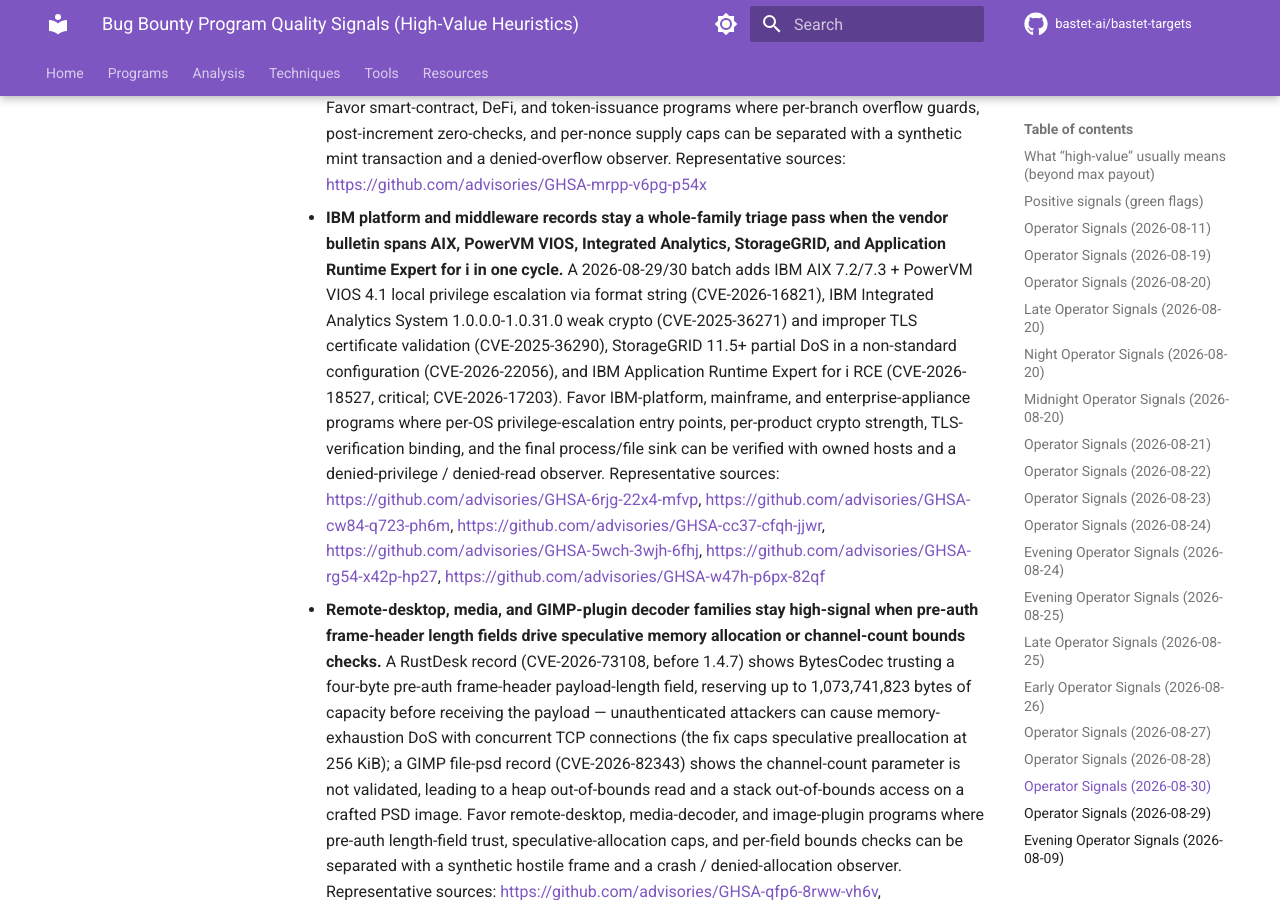
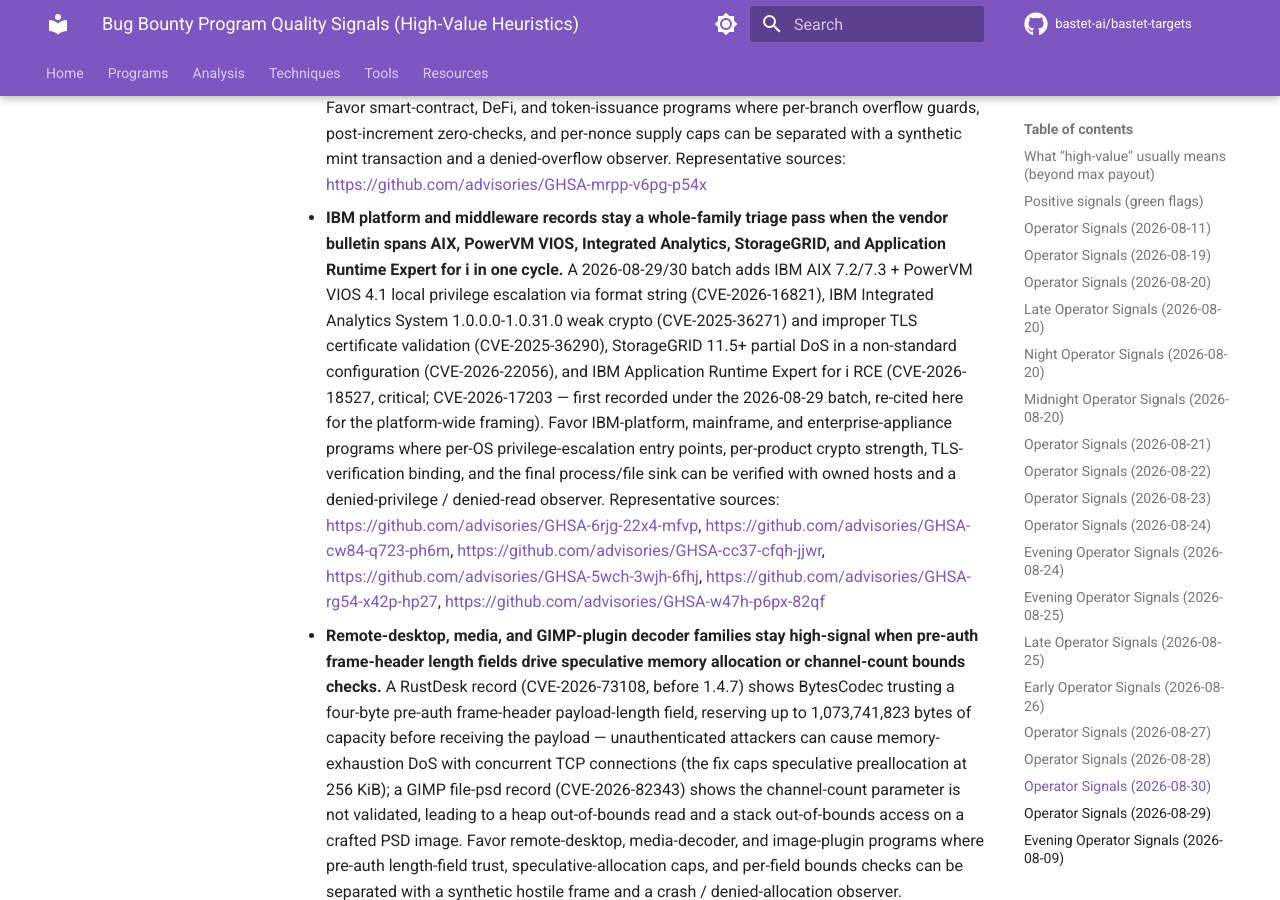
Before and after one commit to bastet-ai/bastet-targets, an MkDocs documentation site: the page built from docs/program-quality-signals.md, in a window 1280 px wide and 900 px high, scrolled down 42895 px. Built offline with MkDocs 1.6.1 and Material for MkDocs 9.7.7, drawn with Linux system fonts in a browser that asks for light colours; comment, search, counter and statistics services are not loaded.

Commit message:
Clarify IBM ARE-for-i records (CVE-2026-18527/17203) already first-recorded in 08-29 batch

```diff
--- a/docs/program-quality-signals.md
+++ b/docs/program-quality-signals.md
@@ -226,7 +226,7 @@
 - **AI-assistant and developer-CLI outbound-URL validators are a hostname-canonicalization family when the allow-list check runs on the raw string before host-name normalization.** A Gitingest record (CVE-2026-82289, through 0.3.1) shows `_validate_host` accepting any host with a `git.`, `gitlab.`, or `github.` prefix regardless of known-hosts list membership, so attacker-controlled URLs with arbitrary hostnames trigger outbound connections and disclose a GitHub personal access token via HTTP basic credentials. Favor AI-assistant, code-ingest, and developer-CLI programs where raw-string prefix match versus post-parse host canonicalization, credential attachment on outbound hops, and the final connected peer can be separated with a synthetic git-like hostname and a denied-credential observer. Representative sources: https://github.com/advisories/GHSA-mvv9-5ggf-37rj
 - **CORS reflection plus `credentials: 'include'` is a durable authenticated-cross-origin family when the server reflects `Origin` rather than comparing against an allow-list.** A HeyForm record (CVE-2026-82291, before 3.0.0-rc.8) reflects the request `Origin` header in CORS responses while allowing credentials, letting a malicious page visited by a logged-in user execute authenticated GraphQL queries to read workspaces, projects, forms, submissions, and respondent data or modify account settings; a Chainlit record (CVE-2026-82290, through 2.12.0) adds an IDOR on feedback-record PUT/DELETE that lets any authenticated user delete or modify other users' model-evaluation ratings. Favor SaaS-form-builder, AI-feedback, and GraphQL-workspace programs where CORS origin reflection versus allow-list comparison, per-record ownership binding, and the final mutation / query decision can be separated with two synthetic users and a denied-observation observer. Representative sources: https://github.com/advisories/GHSA-69g7-vm8m-997r, https://github.com/advisories/GHSA-4hhp-mjp7-37r2
 - **Smart-contract and DeFi mint paths are an overflow-boundary family when a single arithmetic guard is missing on one branch of a two-branch mint function.** A klever-go SFT add-quantity record (CVE-2026-55764) shows the SFT path does `meta.Circulation += amount` with no overflow guard, then checks `if meta.Circulation > meta.MaxSupply && meta.MaxSupply != 0`; when `amount` overflows `int64` and wraps negative, `negative > MaxSupply` is false and the cap check passes, allowing a nonce with a finite `MaxSupply` (e.g. 1000) to be minted to ~`MaxInt64` tokens in one transaction — the fungible mint path is *not* vulnerable because it has a post-increment `MintedValue <= 0` guard the SFT path lacks. Favor smart-contract, DeFi, and token-issuance programs where per-branch overflow guards, post-increment zero-checks, and per-nonce supply caps can be separated with a synthetic mint transaction and a denied-overflow observer. Representative sources: https://github.com/advisories/GHSA-mrpp-v6pg-p54x
-- **IBM platform and middleware records stay a whole-family triage pass when the vendor bulletin spans AIX, PowerVM VIOS, Integrated Analytics, StorageGRID, and Application Runtime Expert for i in one cycle.** A 2026-08-29/30 batch adds IBM AIX 7.2/7.3 + PowerVM VIOS 4.1 local privilege escalation via format string (CVE-2026-16821), IBM Integrated Analytics System 1.0.0.0-1.0.31.0 weak crypto (CVE-2025-36271) and improper TLS certificate validation (CVE-2025-36290), StorageGRID 11.5+ partial DoS in a non-standard configuration (CVE-2026-22056), and IBM Application Runtime Expert for i RCE (CVE-2026-18527, critical; CVE-2026-17203). Favor IBM-platform, mainframe, and enterprise-appliance programs where per-OS privilege-escalation entry points, per-product crypto strength, TLS-verification binding, and the final process/file sink can be verified with owned hosts and a denied-privilege / denied-read observer. Representative sources: https://github.com/advisories/GHSA-6rjg-22x4-mfvp, https://github.com/advisories/GHSA-cw84-q723-ph6m, https://github.com/advisories/GHSA-cc37-cfqh-jjwr, https://github.com/advisories/GHSA-5wch-3wjh-6fhj, https://github.com/advisories/GHSA-rg54-x42p-hp27, https://github.com/advisories/GHSA-w47h-p6px-82qf
+- **IBM platform and middleware records stay a whole-family triage pass when the vendor bulletin spans AIX, PowerVM VIOS, Integrated Analytics, StorageGRID, and Application Runtime Expert for i in one cycle.** A 2026-08-29/30 batch adds IBM AIX 7.2/7.3 + PowerVM VIOS 4.1 local privilege escalation via format string (CVE-2026-16821), IBM Integrated Analytics System 1.0.0.0-1.0.31.0 weak crypto (CVE-2025-36271) and improper TLS certificate validation (CVE-2025-36290), StorageGRID 11.5+ partial DoS in a non-standard configuration (CVE-2026-22056), and IBM Application Runtime Expert for i RCE (CVE-2026-18527, critical; CVE-2026-17203 — first recorded under the 2026-08-29 batch, re-cited here for the platform-wide framing). Favor IBM-platform, mainframe, and enterprise-appliance programs where per-OS privilege-escalation entry points, per-product crypto strength, TLS-verification binding, and the final process/file sink can be verified with owned hosts and a denied-privilege / denied-read observer. Representative sources: https://github.com/advisories/GHSA-6rjg-22x4-mfvp, https://github.com/advisories/GHSA-cw84-q723-ph6m, https://github.com/advisories/GHSA-cc37-cfqh-jjwr, https://github.com/advisories/GHSA-5wch-3wjh-6fhj, https://github.com/advisories/GHSA-rg54-x42p-hp27, https://github.com/advisories/GHSA-w47h-p6px-82qf
 - **Remote-desktop, media, and GIMP-plugin decoder families stay high-signal when pre-auth frame-header length fields drive speculative memory allocation or channel-count bounds checks.** A RustDesk record (CVE-2026-73108, before 1.4.7) shows BytesCodec trusting a four-byte pre-auth frame-header payload-length field, reserving up to 1,073,741,823 bytes of capacity before receiving the payload — unauthenticated attackers can cause memory-exhaustion DoS with concurrent TCP connections (the fix caps speculative preallocation at 256 KiB); a GIMP file-psd record (CVE-2026-82343) shows the channel-count parameter is not validated, leading to a heap out-of-bounds read and a stack out-of-bounds access on a crafted PSD image. Favor remote-desktop, media-decoder, and image-plugin programs where pre-auth length-field trust, speculative-allocation caps, and per-field bounds checks can be separated with a synthetic hostile frame and a crash / denied-allocation observer. Representative sources: https://github.com/advisories/GHSA-qfp6-8rww-vh6v, https://github.com/advisories/GHSA-cj7r-2p4g-x2hx
 
 ## Operator Signals (2026-08-29)
```
Also changed, not shown: docs/programs/program-quality-signals.md (+1 -1 lines), docs/resources/program-quality-signals.md (+1 -1 lines).
